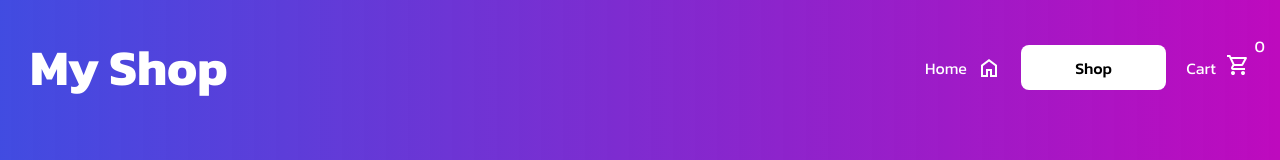
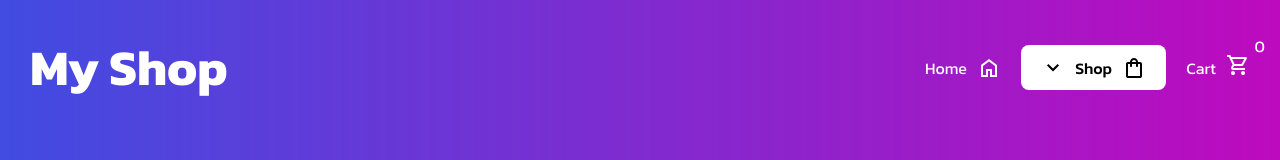
Before and after one commit to Beppe94/Shopping-Cart, a React (Vite) app: page /cart in a window 1280 px wide. Shown: the top 160 px of the page. Built offline with nearby package versions, Linux system fonts and the light colour scheme.

Commit message:
fix nav bar image color

```diff
--- a/src/Nav.jsx
+++ b/src/Nav.jsx
@@ -58,7 +58,7 @@ function NavBar({cart}) {
                     }
                 </div>
 
-                <div className=" align">
+                <div className="cartLink align">
                     <Link to="/cart">Cart</Link>
                     <div className="cartItems">
                         <img src={ShoppingCartLogo} alt="Shopping Cart icon" />
--- a/src/Styles/nav.css
+++ b/src/Styles/nav.css
@@ -14,7 +14,11 @@ li {
     font-size: 25px;
 }
 
-.navBar img {
+.homeLink img {
+    filter: invert();
+}
+
+.cartLink img {
     filter: invert();
 }
 
```
